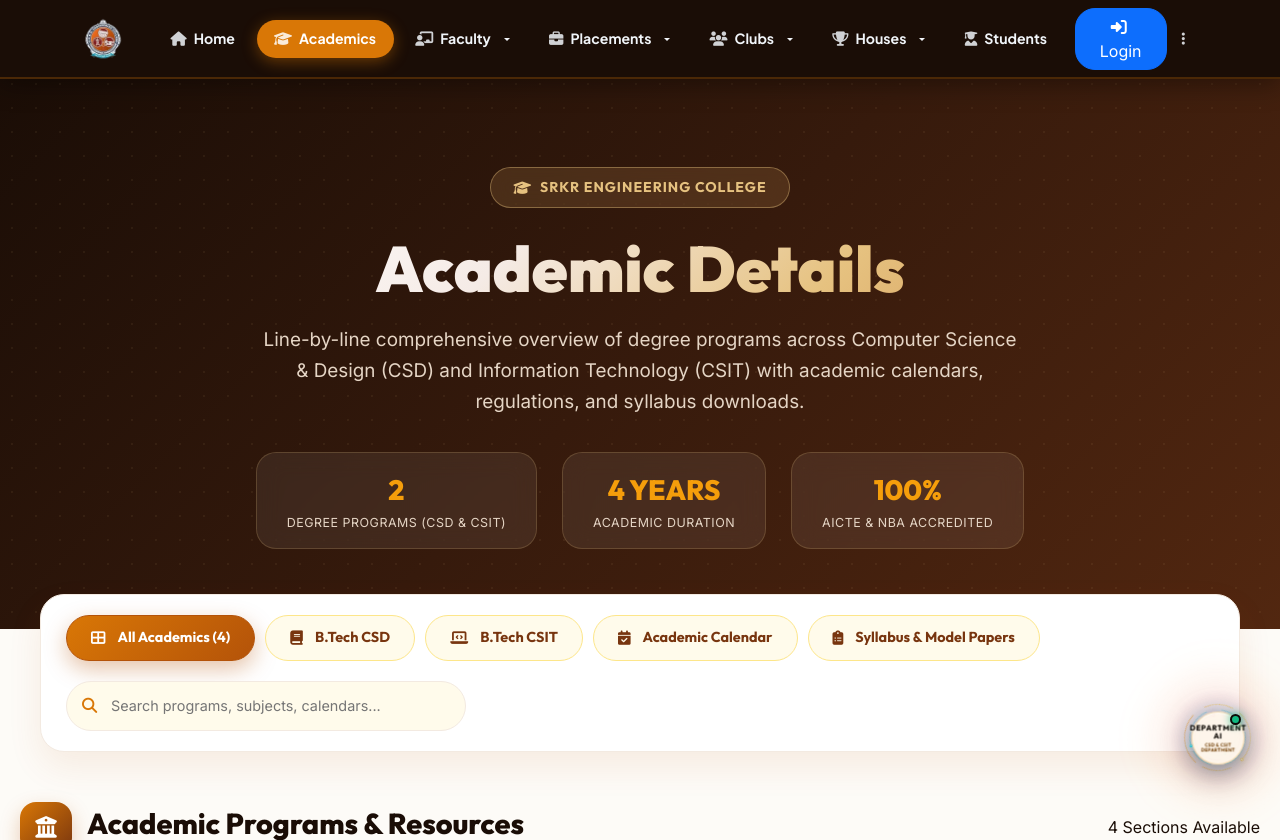
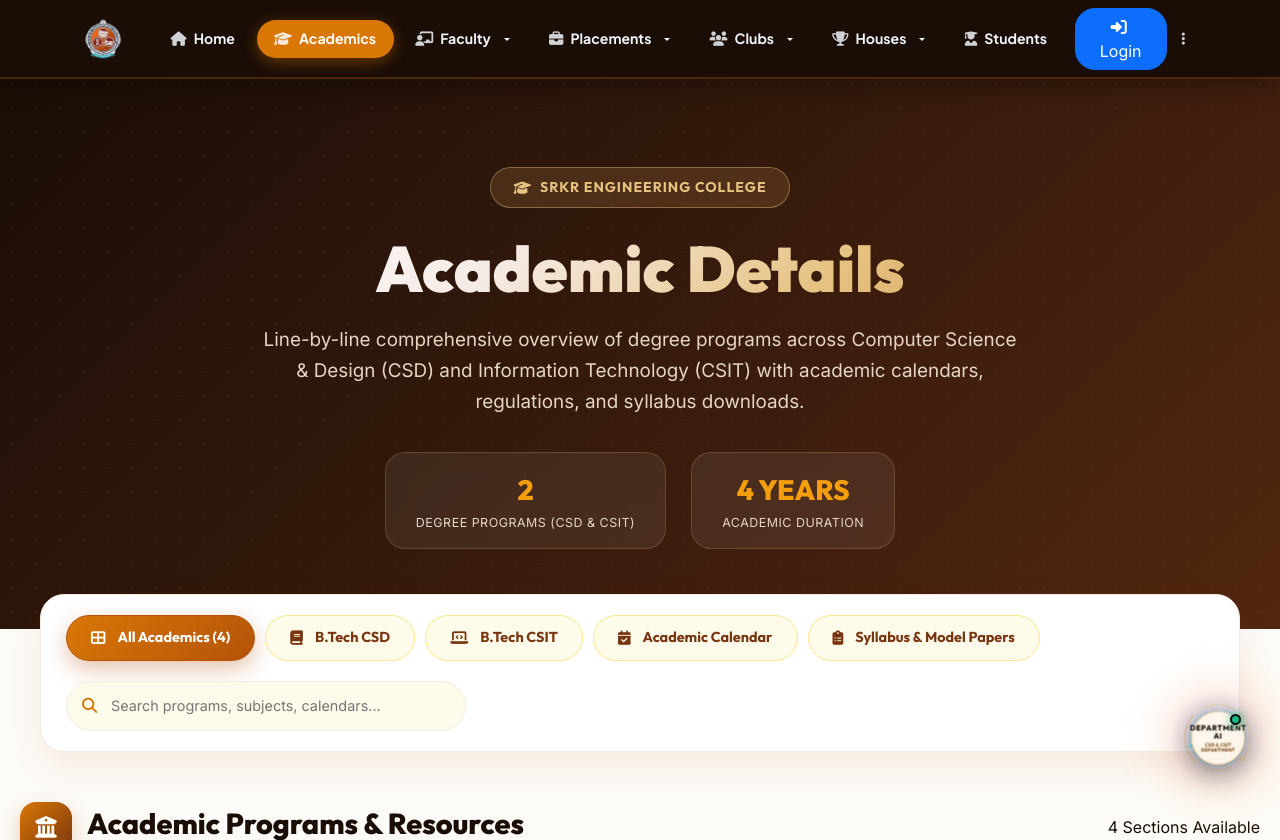
Before and after one commit to vakapallimukesh/CSD-CSIT, a PHP site: page /academics.php in a window 1280 px wide. Shown: the top 840 px of the page. Run offline with PHP 8.4, Linux system fonts and the light colour scheme; data comes from the database, SQL or seed files in the repository.

Commit message:
Remove AICTE & NBA ACCREDITED stat card from academics page

```diff
--- a/academics.php
+++ b/academics.php
@@ -508,10 +508,6 @@ if (session_status() === PHP_SESSION_NONE) session_start();
                 <div class="stat-card">
                     <div class="stat-value">4 YEARS</div>
                     <div class="stat-label">ACADEMIC DURATION</div>
-                </div>
-                <div class="stat-card">
-                    <div class="stat-value">100%</div>
-                    <div class="stat-label">AICTE & NBA ACCREDITED</div>
                 </div>
             </div>
         </div>
```
